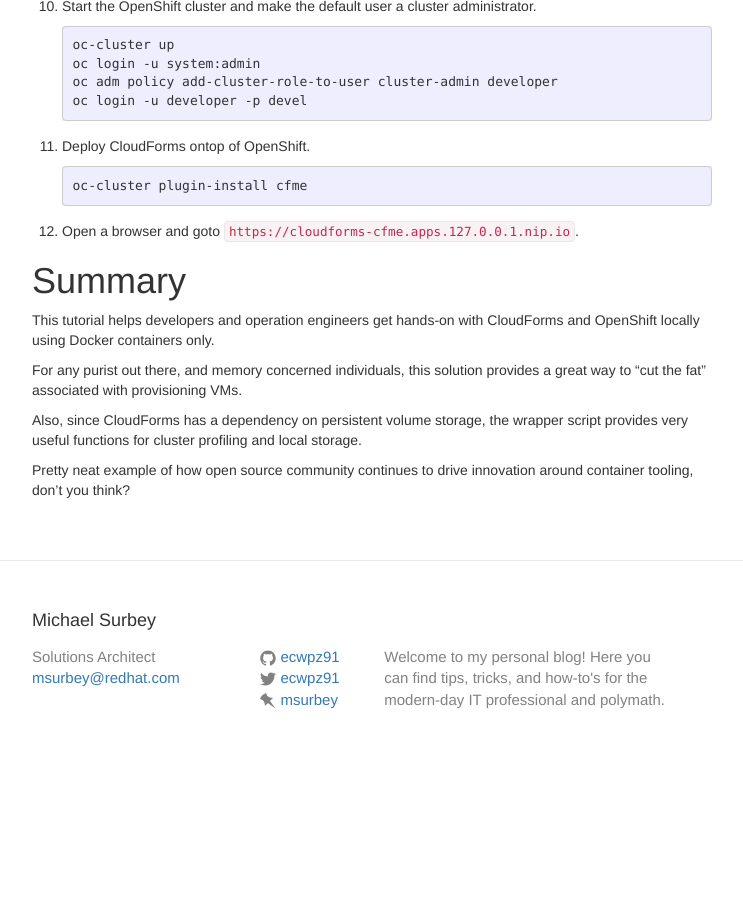
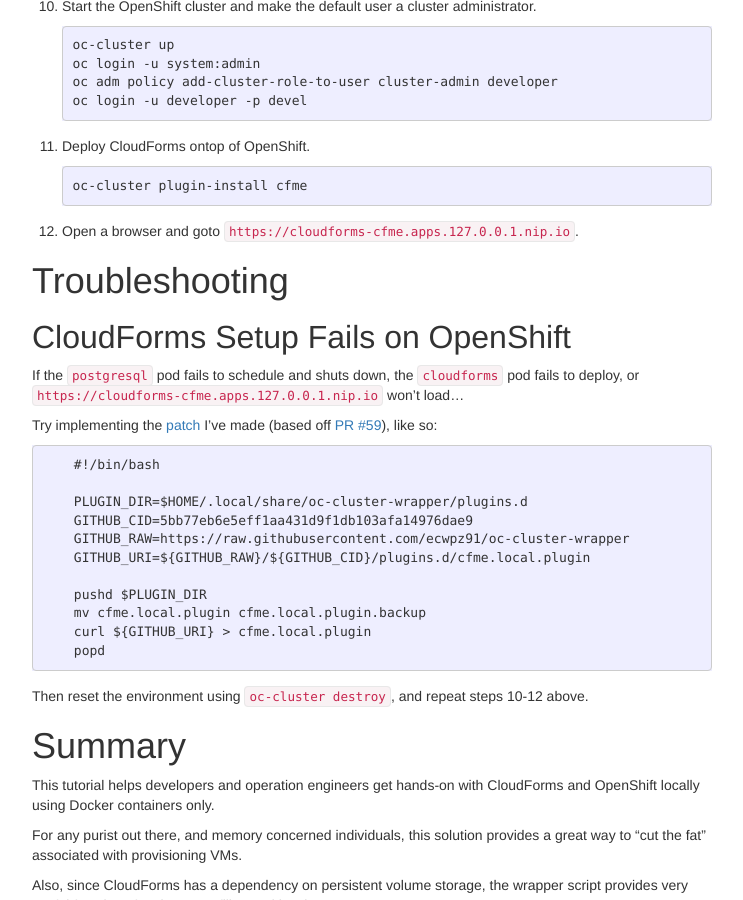
Before and after one commit to ecwpz91/ecwpz91.github.io, a Jekyll site: the page built from _posts/2017-09-08-CloudForms via OpenShift using Docker.md, in a window 1280 px wide and 900 px high, scrolled down 2491 px. Shown: the whole window, without its empty margins (268-1011 px from the left). Built offline with Jekyll 4.4.1, drawn with Linux system fonts in a browser that asks for light colours; nearby versions of some CDN libraries; before the commit the page ends 3256 px from its top, so only the background shows below that.

Commit message:
Added troubleshooting steps

```diff
--- a/_posts/2017-09-08-CloudForms via OpenShift using Docker.md
+++ b/_posts/2017-09-08-CloudForms via OpenShift using Docker.md
@@ -130,6 +130,28 @@
 
 12. Open a browser and goto `https://cloudforms-cfme.apps.127.0.0.1.nip.io`.
 
+# Troubleshooting
+
+## CloudForms Setup Fails on OpenShift
+
+If the `postgresql` pod fails to schedule and shuts down, the `cloudforms` pod fails to deploy, or `https://cloudforms-cfme.apps.127.0.0.1.nip.io` won't load...
+
+Try implementing the [patch][4] I've made (based off [PR #59][5]), like so:
+
+        #!/bin/bash
+
+        PLUGIN_DIR=$HOME/.local/share/oc-cluster-wrapper/plugins.d
+        GITHUB_CID=5bb77eb6e5eff1aa431d9f1db103afa14976dae9
+        GITHUB_RAW=https://raw.githubusercontent.com/ecwpz91/oc-cluster-wrapper
+        GITHUB_URI=${GITHUB_RAW}/${GITHUB_CID}/plugins.d/cfme.local.plugin
+
+        pushd $PLUGIN_DIR
+        mv cfme.local.plugin cfme.local.plugin.backup
+        curl ${GITHUB_URI} > cfme.local.plugin
+        popd
+
+Then reset the environment using `oc-cluster destroy`, and repeat steps 10-12 above.
+
 # Summary
 
 This tutorial helps developers and operation engineers get hands-on with CloudForms and OpenShift locally using Docker containers only.
```
Also changed, not shown: other parts of _posts/2017-09-08-CloudForms via OpenShift using Docker.md (+2 -0 lines).
